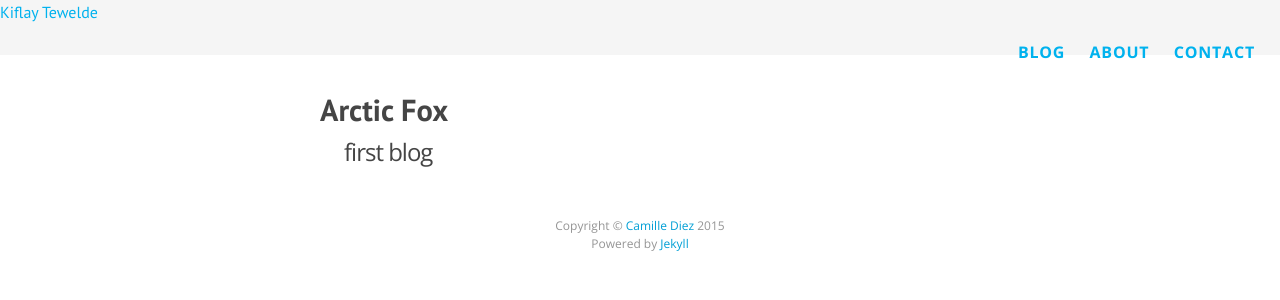
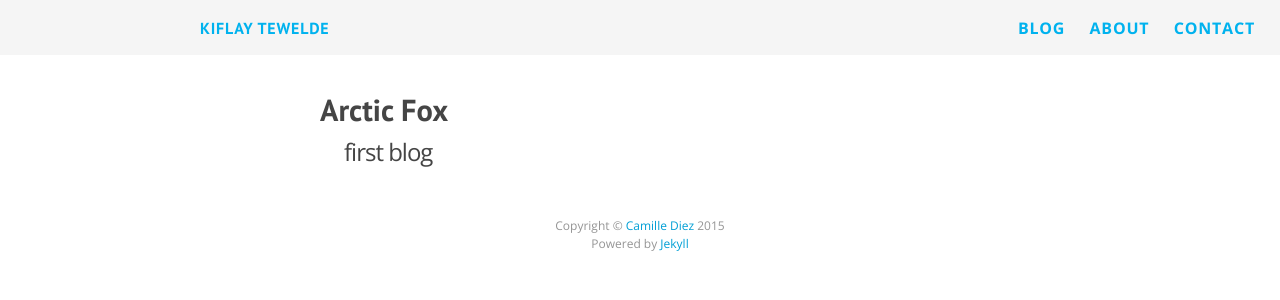
Before and after one commit to kiflay/kiflay.github.io, a Jekyll site: the page built from index.html, in a window 1280 px wide. Shown: the top 300 px of the page. Built offline with Jekyll 4.4.1, drawn with Linux system fonts in a browser that asks for light colours; nearby versions of some CDN libraries; Markdown is read by kramdown in place of the engine named in the settings.

Commit message:
add site styles

```diff
--- a/_sass/_base.scss
+++ b/_sass/_base.scss
@@ -18,6 +18,7 @@
         background-color: $background-color !important;
         -webkit-text-size-adjust: 100%;
     }
+
 
 /* Set Margin Bottom for Vertical Rhythm
  * ============================================== */
--- /dev/null
+++ b/_sass/site.scss
@@ -0,0 +1,16 @@
+
+/*site header css
+ *========================*/
+
+.site-right{
+ float:left;
+ padding-top:16px;
+ text-transform:uppercase;
+
+}
+.site-right .page-link {
+	font-weight:700 !important;
+	line-height:1.5;
+	letter-spacing:0.05em;
+	margin-left:200px;
+}
--- a/css/main.scss
+++ b/css/main.scss
@@ -44,5 +44,6 @@ $on-laptop:        700px;
 @import
         "base",
         "layout",
-        "syntax-highlighting"
+        "syntax-highlighting",
+        "site"
 ;
```
